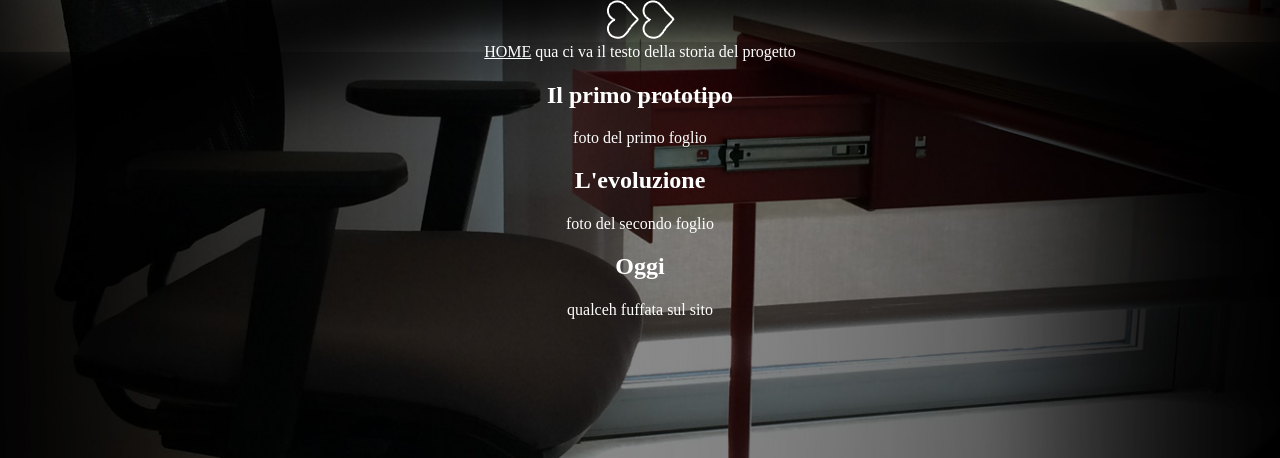
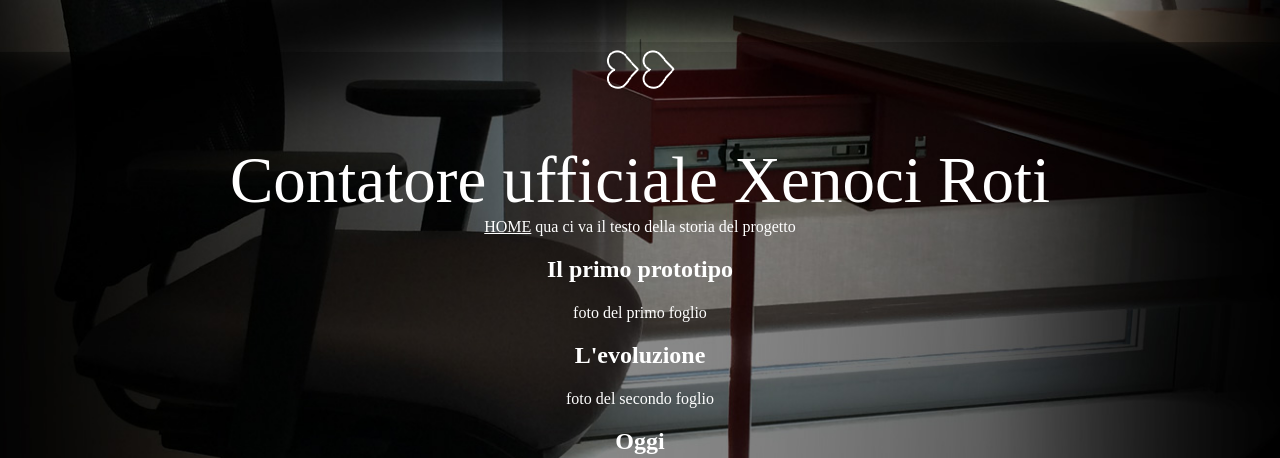
Before and after one commit to stormsson/ginocchia, a PHP site: template views/Default/history.html.twig in a window 1280 px wide. Shown: the top 458 px of the page. Run offline with PHP 8.4, Linux system fonts and the light colour scheme; the template is opened without the code that fills it, so the values that code supplies are empty; some libraries are stand-ins or nearby versions.

Commit message:
add main title

```diff
--- a/views/layout.html.twig
+++ b/views/layout.html.twig
@@ -14,6 +14,7 @@
             <img src="/img/cuori.png" alt="#Duecuoriunacapanna">
         </a>
     </div>
+    <h1 class="main-title">Contatore ufficiale Xenoci Roti</h1>
     {% block content %}
     {% endblock %}
     <script src="https://ajax.googleapis.com/ajax/libs/jquery/1.11.2/jquery.min.js"></script>
--- a/web/css/ginocchia.css
+++ b/web/css/ginocchia.css
@@ -15,6 +15,16 @@ a:visited,
 a:hover,
 a:active {
 	color: #FFF;
+}
+
+.brand {
+	padding: 50px 0;
+}
+
+.main-title {
+	font-size: 65px;
+	font-weight: 100;
+	margin: 0;
 }
 
 #supercounter {
```
